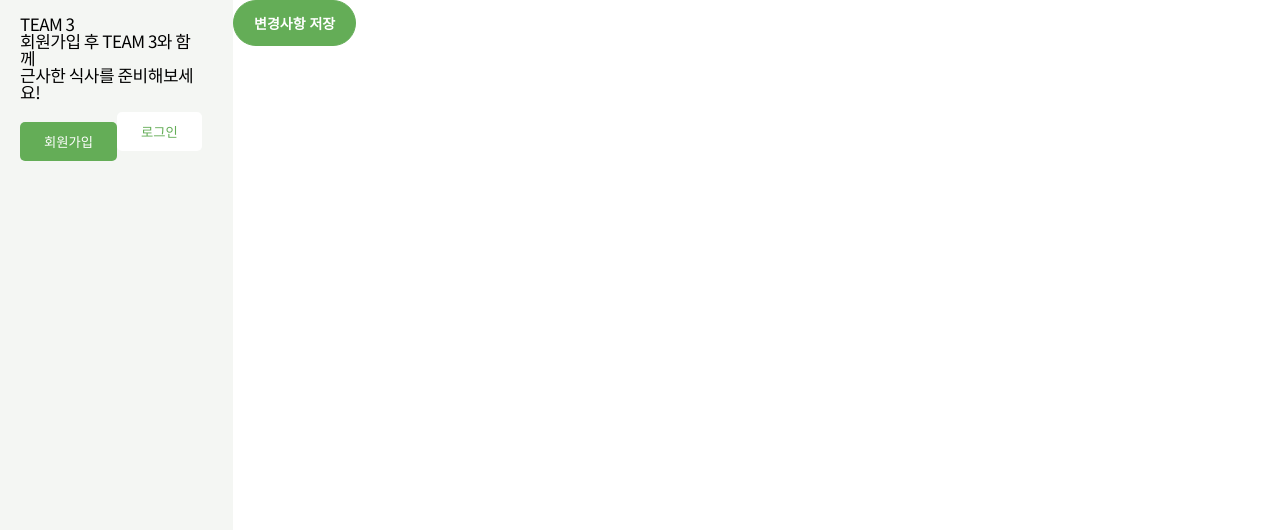
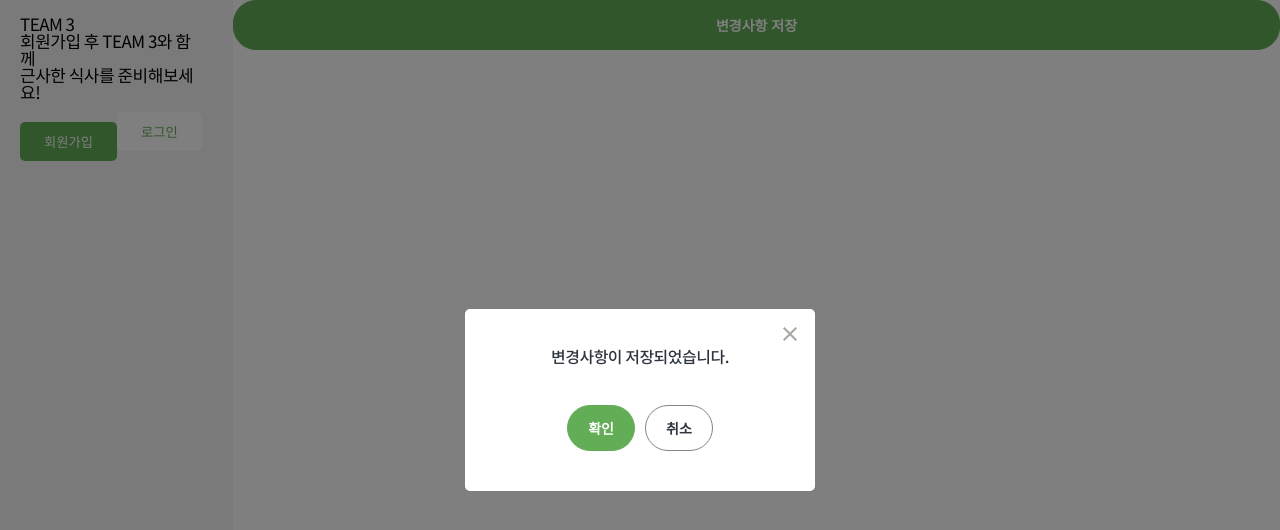
Before and after one commit to supra1nova/elice_second_project, a React (Create React App) app in the folder client/: page /account/restaurants in a window 1280 px wide. Both pictures are taken after a click on the button "변경사항 저장". Shown: the top 530 px of the page. Built offline with nearby package versions, Linux system fonts and the light colour scheme.

Commit message:
Feat: popup close 개발 중

```diff
--- a/client/src/components/atoms/Button/index.tsx
+++ b/client/src/components/atoms/Button/index.tsx
@@ -6,11 +6,18 @@ interface Props {
   size?: string;
   block?: boolean;
   children?: React.ReactNode | string;
+  onClick?: (e: any) => void;
 }
 
-const Button = ({ component, size, children, block }: Props) => {
+const Button = ({ component, size, block, children, onClick }: Props) => {
   return (
-    <UI.Button type='button' component={component} size={size}>
+    <UI.Button
+      type='button'
+      component={component}
+      size={size}
+      block={block!}
+      onClick={onClick}
+    >
       {children}
     </UI.Button>
   );
--- a/client/src/components/atoms/Button/style.ts
+++ b/client/src/components/atoms/Button/style.ts
@@ -3,11 +3,13 @@ import styled, { css } from 'styled-components';
 interface Props {
   component?: string;
   size?: string;
+  block: boolean;
 }
 
 export const Button = styled.button`
   position: relative;
-  display: inline-block;
+  display: ${(props: Props) => (props.block ? 'block' : 'inline-block')};
+  width: ${(props: Props) => (props.block ? '100%' : 'auto')};
   text-align: center;
   border-radius: 23px;
   border-width: 1px;
--- a/client/src/components/oranisms/Popup/Header/index.tsx
+++ b/client/src/components/oranisms/Popup/Header/index.tsx
@@ -6,19 +6,23 @@ export interface Props {
   title?: string;
   subTitle?: string;
   primary?: boolean;
-  onClick?: () => void;
+  onClick?: (e: any) => void;
 }
 
 const Header = ({ title, subTitle, primary, onClick }: Props) => {
   return (
     <UI.Container>
-      <UI.Title primary>{title}</UI.Title>
+      <UI.Title primary={primary!}>{title}</UI.Title>
       {subTitle && <UI.SubTitle>{subTitle}</UI.SubTitle>}
       <UI.Close>
-        <Close />
+        <Close onClick={onClick} />
       </UI.Close>
     </UI.Container>
   );
 };
 
+Header.defaultProps = {
+  primary: false,
+};
+
 export default Header;
--- a/client/src/components/oranisms/Popup/index.tsx
+++ b/client/src/components/oranisms/Popup/index.tsx
@@ -11,7 +11,7 @@ interface Props {
   footer?: boolean;
   foooterType?: string;
   children?: React.ReactElement | string;
-  setModal: (value: boolean) => void;
+  primary?: boolean;
 }
 
 const Popup = ({
@@ -20,22 +20,20 @@ const Popup = ({
   footer,
   foooterType,
   children,
-  setModal,
+  primary,
 }: Props) => {
   const modalDiv = document.getElementById('modal')!;
   const [domReady, setDomReady] = useState(false);
-  const handleModal = () => {
-    setModal(false);
-  };
+
   useEffect(() => {
     setDomReady(true);
   });
   return domReady
     ? createPortal(
-        <UI.Container onClick={handleModal}>
+        <UI.Container>
           <UI.Content>
             <UI.Section>
-              <Header title={title} subTitle={subTitle} primary={false} />
+              <Header title={title} subTitle={subTitle} primary={primary!} />
               {children && <Contents>{children}</Contents>}
               {footer && <Footer foooterType={foooterType} />}
             </UI.Section>
--- a/client/src/pages/Account/AccountRestaurants/template/PopupSaveConfirm/index.tsx
+++ b/client/src/pages/Account/AccountRestaurants/template/PopupSaveConfirm/index.tsx
@@ -2,8 +2,12 @@ import React from 'react';
 import { TITLE } from '../../../../../constants/title';
 import Popup from '../../../../../components/oranisms/Popup';
 
-const PopupSaveConfirm = () => {
-  return <Popup title={TITLE.ACCOUNT_SAVE_CONFIRM} footer primary={true} />;
+export interface Props {
+  close: () => void;
+}
+
+const PopupSaveConfirm = ({ close }: Props) => {
+  return <Popup title={TITLE.ACCOUNT_SAVE_CONFIRM} footer />;
 };
 
 export default PopupSaveConfirm;
--- a/client/src/pages/Account/AccountRestaurants/template/index.tsx
+++ b/client/src/pages/Account/AccountRestaurants/template/index.tsx
@@ -1,15 +1,35 @@
 import React, { useState } from 'react';
 import PopupSaveConfirm from './PopupSaveConfirm';
 import Button from '../../../../components/atoms/Button';
-const AccountRestaurantsTemplate = () => {
+
+export interface PopupProps {
+  close: () => void;
+}
+
+const AccountRestaurantsTemplate = ({ close: PopupProps }) => {
   const [openPopupSaveConfirm, setOpenPopupSaveConfirm] = useState(false);
+  const handleOpenPopupSaveConfirm = (e: any) => {
+    e.preventDefault();
+    setOpenPopupSaveConfirm(true);
+  };
+
+  const handleClosePopupSaveConfirm = () => {
+    setOpenPopupSaveConfirm(true);
+  };
 
   return (
     <>
-      <Button component='primary' block>
+      <Button
+        component='primary'
+        size='large'
+        block
+        onClick={handleOpenPopupSaveConfirm}
+      >
         변경사항 저장
       </Button>
-      {openPopupSaveConfirm && <PopupSaveConfirm />}
+      {openPopupSaveConfirm && (
+        <PopupSaveConfirm close={handleClosePopupSaveConfirm} />
+      )}
       {}
     </>
   );
```
